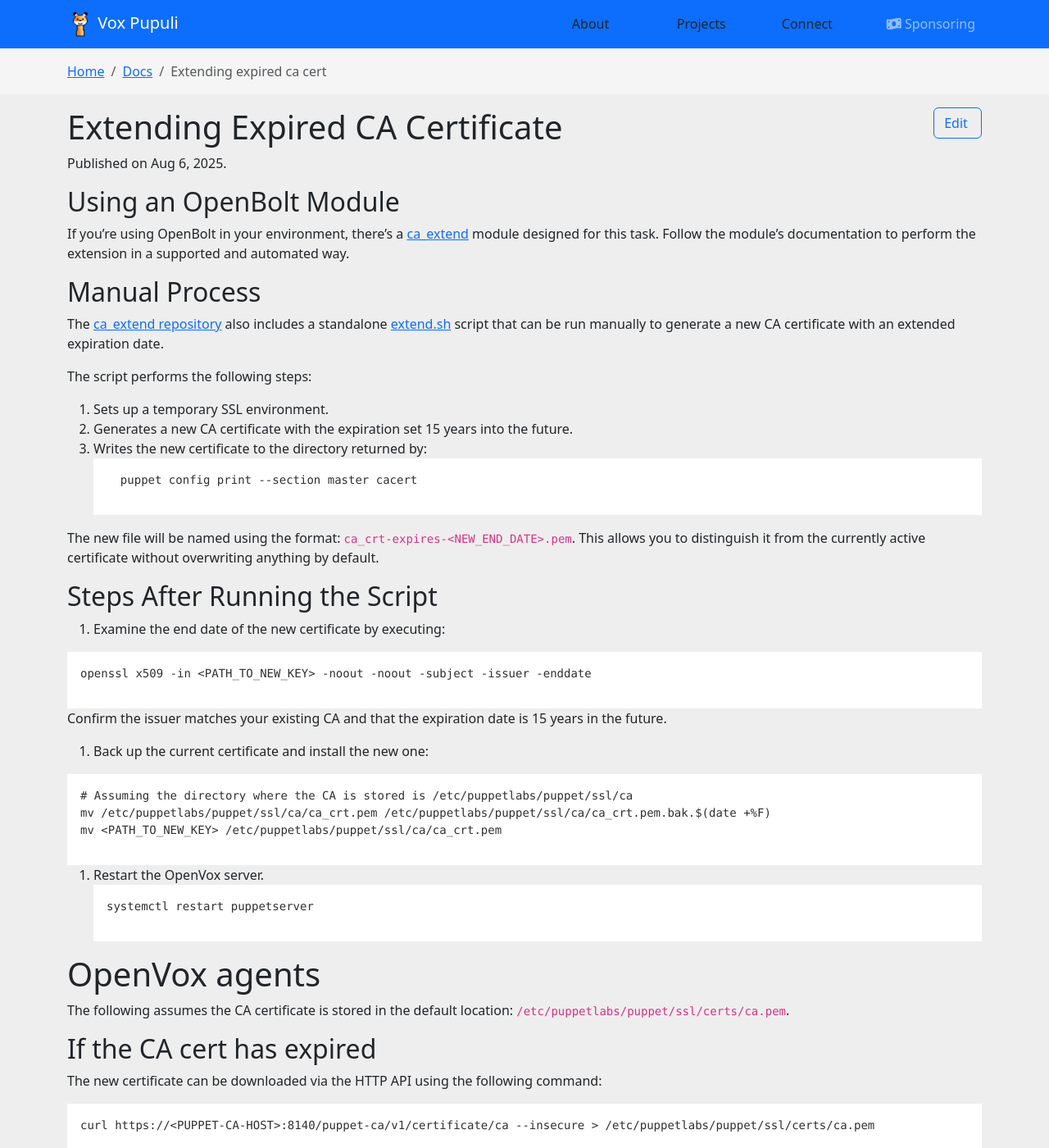
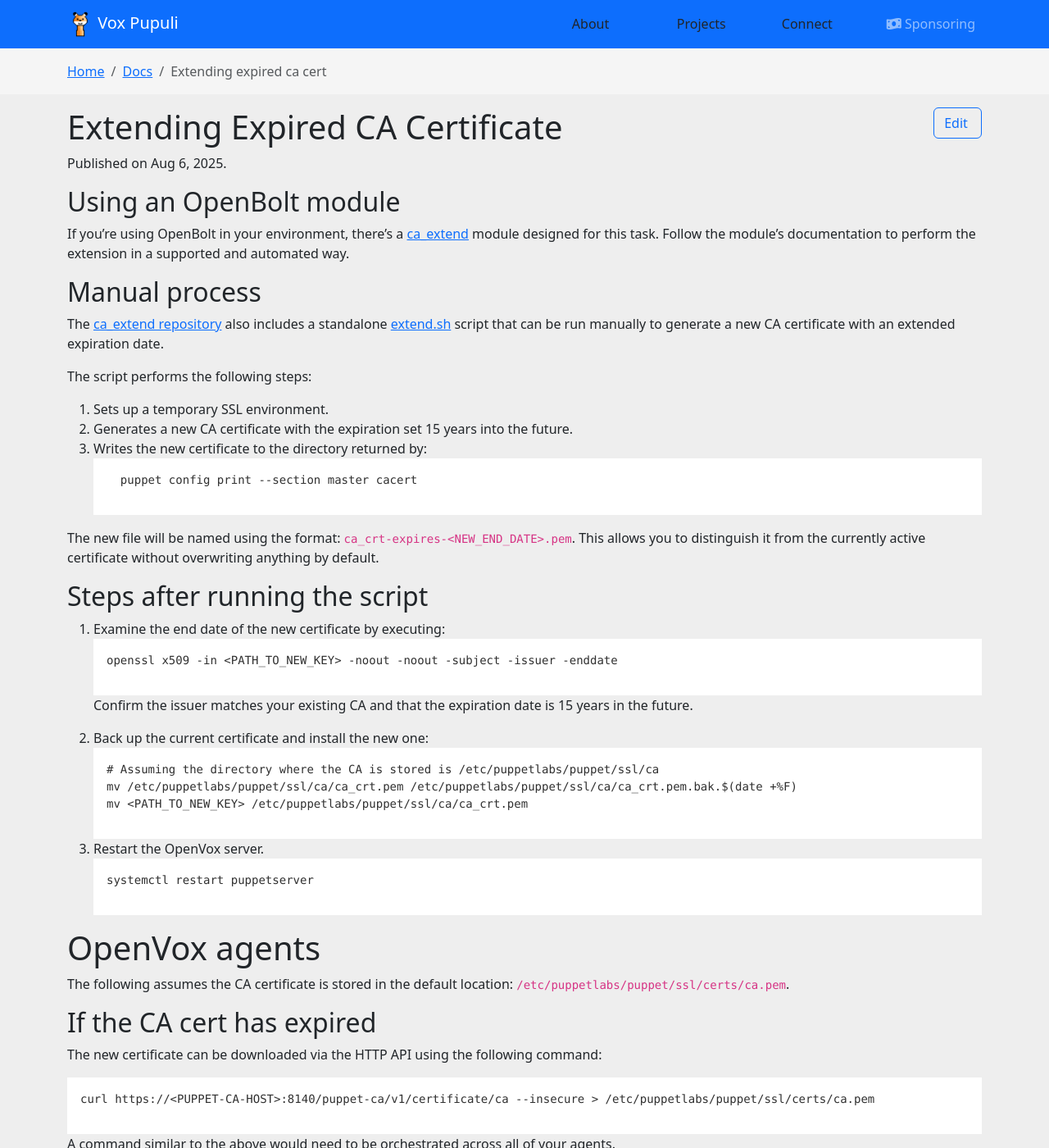
Before and after one commit to voxpupuli/voxpupuli.github.io, a Jekyll site: the page built from _docs/extending-expired-ca-cert.md, in a window 1280 px wide and 1400 px high. Shown: the whole window at 82% size. Built offline with Jekyll 4.4.1, drawn with Linux system fonts in a browser that asks for light colours; nearby versions of some CDN libraries; some of the changed text lies outside the part shown.

Commit message:
Make case in the titles consistent

````diff
--- a/_docs/extending-expired-ca-cert.md
+++ b/_docs/extending-expired-ca-cert.md
@@ -5,11 +5,11 @@
 summary: How to extend the expiration date of the Puppet CA certificate
 ---
 
-## Using an OpenBolt Module
+## Using an OpenBolt module
 
 If you're using OpenBolt in your environment, there's a [ca_extend](https://github.com/puppetlabs/ca_extend) module designed for this task. Follow the module’s documentation to perform the extension in a supported and automated way.
 
-## Manual Process
+## Manual process
 
 The [ca_extend repository](https://github.com/puppetlabs/ca_extend) also includes a standalone [extend.sh](https://github.com/puppetlabs/ca_extend/blob/main/files/extend.sh) script that can be run manually to generate a new CA certificate with an extended expiration date.
 
@@ -24,18 +24,14 @@
 
 The new file will be named using the format: `ca_crt-expires-<NEW_END_DATE>.pem`. This allows you to distinguish it from the currently active certificate without overwriting anything by default.
 
-## Steps After Running the Script
+## Steps after running the script
 
 1. Examine the end date of the new certificate by executing:
-
 ```
 openssl x509 -in <PATH_TO_NEW_KEY> -noout -noout -subject -issuer -enddate
 ```
-
 Confirm the issuer matches your existing CA and that the expiration date is 15 years in the future.
-
 2. Back up the current certificate and install the new one:
-
 ```
 # Assuming the directory where the CA is stored is /etc/puppetlabs/puppet/ssl/ca
 mv /etc/puppetlabs/puppet/ssl/ca/ca_crt.pem /etc/puppetlabs/puppet/ssl/ca/ca_crt.pem.bak.$(date +%F)
@@ -65,7 +61,7 @@
 ## OpenVox agents on version 8 and newer
 Agents running Puppet 8+ will automatically fetch the updated CA certificate according to the [ca_refresh_interval](https://github.com/OpenVoxProject/openvox/blob/main/references/configuration.md#ca_refresh_interval) setting.
 
-## Older Agents
+## Older agents
 
 For older agents:
 
````
